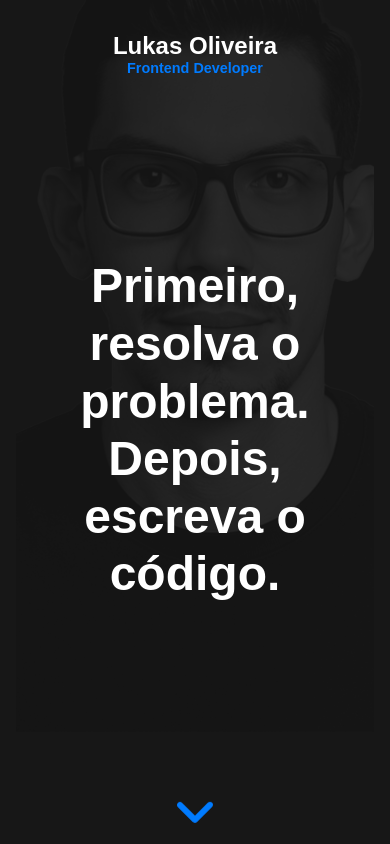
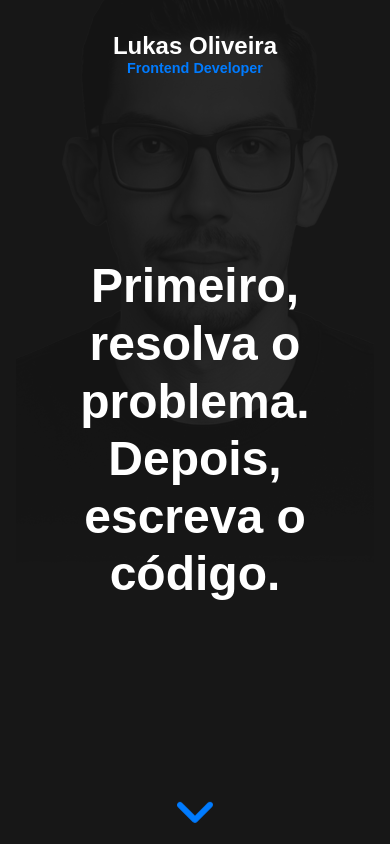
Before and after one commit to JLOlieira/my_portfolio, a React (Vite) app: page / in a window 390 px wide. Shown: the top 844 px of the page. Built offline with nearby package versions, Linux system fonts and the light colour scheme.

Commit message:
fix responsive

```diff
--- a/src/responsive.css
+++ b/src/responsive.css
@@ -1,12 +1,13 @@
 @media screen and (max-width: 768px) {
-  .main {
-    img {
-      top: -180px;
-      left: 30%;
-      transform: translateX(-50%);
+  #root {
+    .main {
+      img {
+        width: 100%;
+        top: 80px;
+        left: 15px;
+        scale: 1.8;
+      }
     }
-  }
-  #root {
     .contact {
       .external-link-icon {
         display: block;
```
Also changed, not shown: public/Retrato sf.png.
